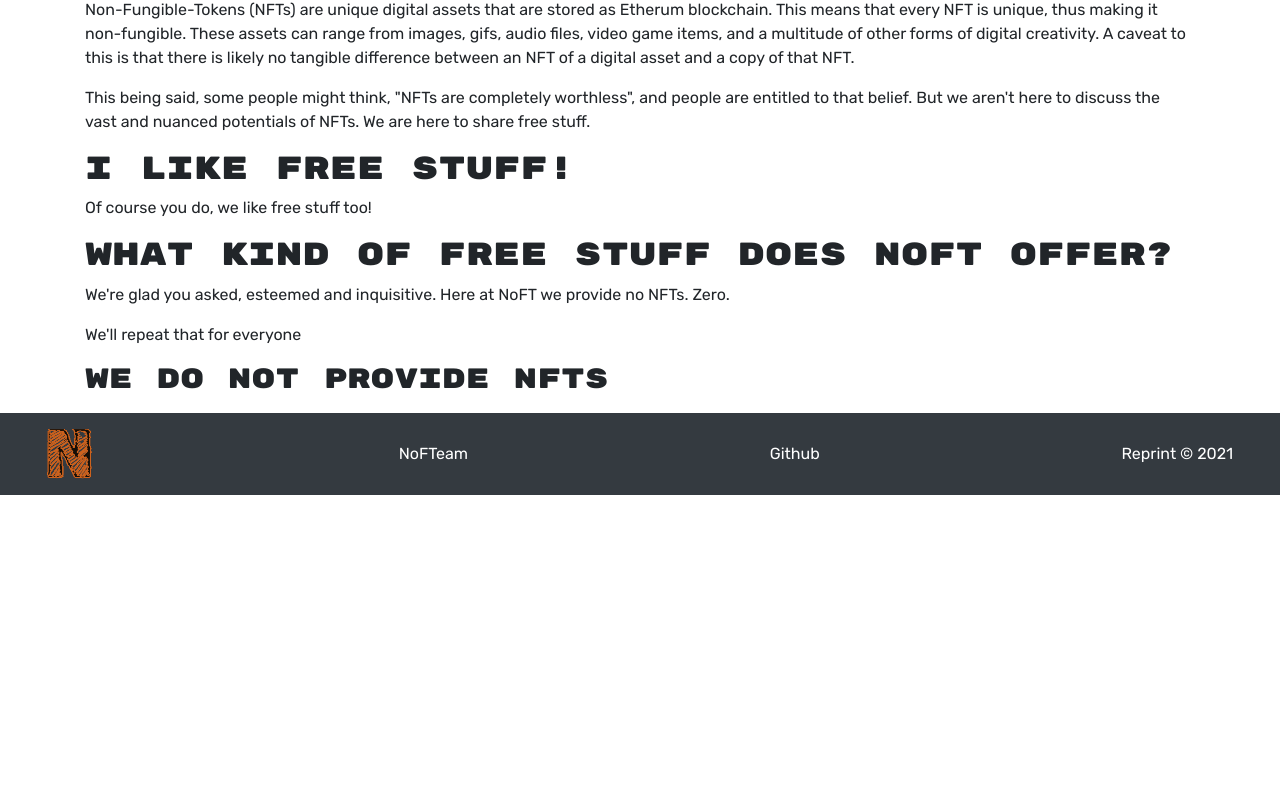
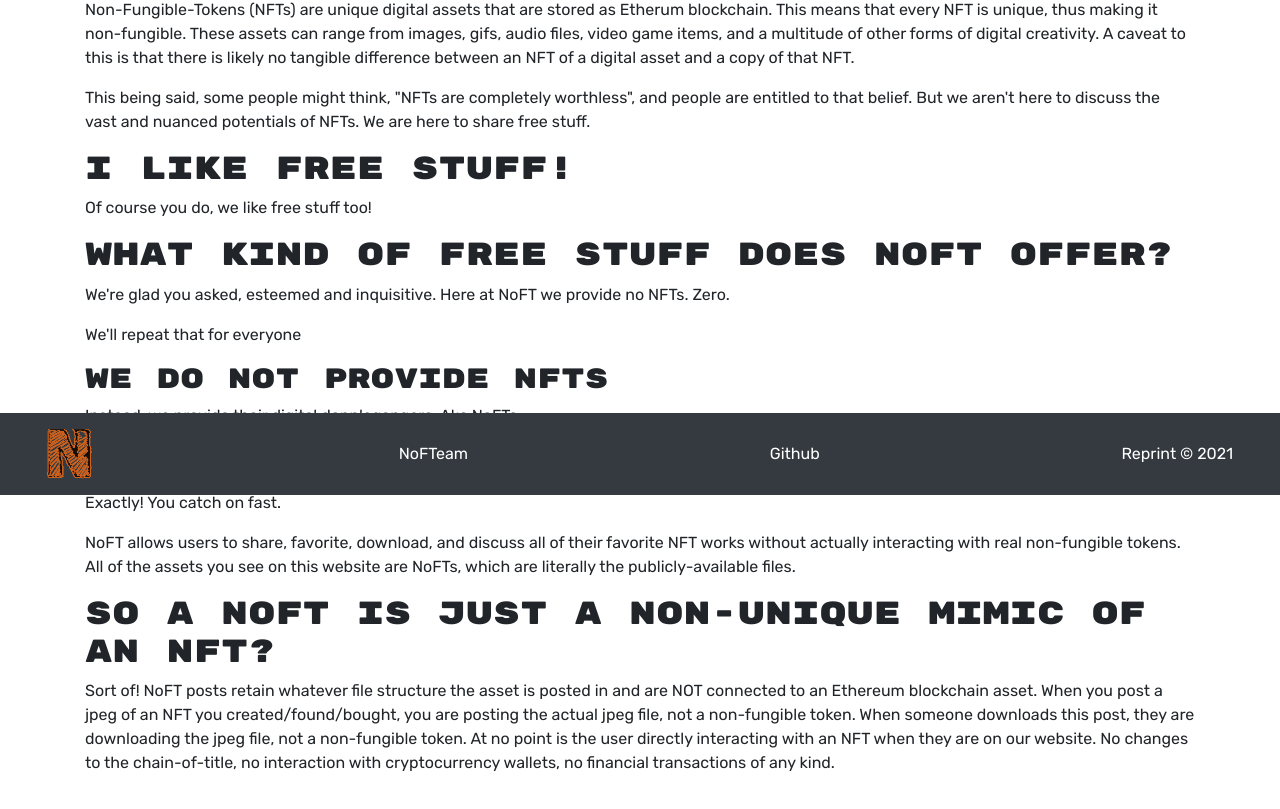
Before and after one commit to Siphon880gh/reprint, a React (Create React App) app in the folder client/: page /about in a window 1280 px wide. Shown: the part 305-1114 px from the top of the page. Before the commit the page ends 839 px from the top, so only its background shows below. Built offline with nearby package versions, Linux system fonts and the light colour scheme.

Commit message:
Feat: Finished the first draft, will start working on the second draft

```diff
--- a/client/src/pages/About.js
+++ b/client/src/pages/About.js
@@ -40,6 +40,26 @@ const About = () => {
 
             <h3>We do NOT provide NFTs</h3>
 
+            <p>
+                Instead, we provide their digital dopplegangers. Aka NoFTs.
+            </p>
+
+            <h2> Like that example above? </h2>
+            <p>
+                Exactly! You catch on fast.
+            </p>
+            <p>
+                NoFT allows users to share, favorite, download, and discuss all of their favorite NFT works without actually interacting with real non-fungible tokens.
+                All of the assets you see on this website are NoFTs, which are literally the publicly-available files.
+            </p>
+
+            <h2>So a NoFT is just a non-unique mimic of an NFT?</h2>
+            <p>
+                Sort of! NoFT posts retain whatever file structure the asset is posted in and are NOT connected to an Ethereum blockchain asset. When you post a jpeg of an NFT you created/found/bought, you are posting the actual jpeg file, not a non-fungible token.
+                When someone downloads this post, they are downloading the jpeg file, not a non-fungible token. At no point is the user directly interacting with an NFT when they are on our website.
+                No changes to the chain-of-title, no interaction with cryptocurrency wallets, no financial transactions of any kind.
+            </p>
+
         </Container>
     </React.Fragment>);
 };
```
